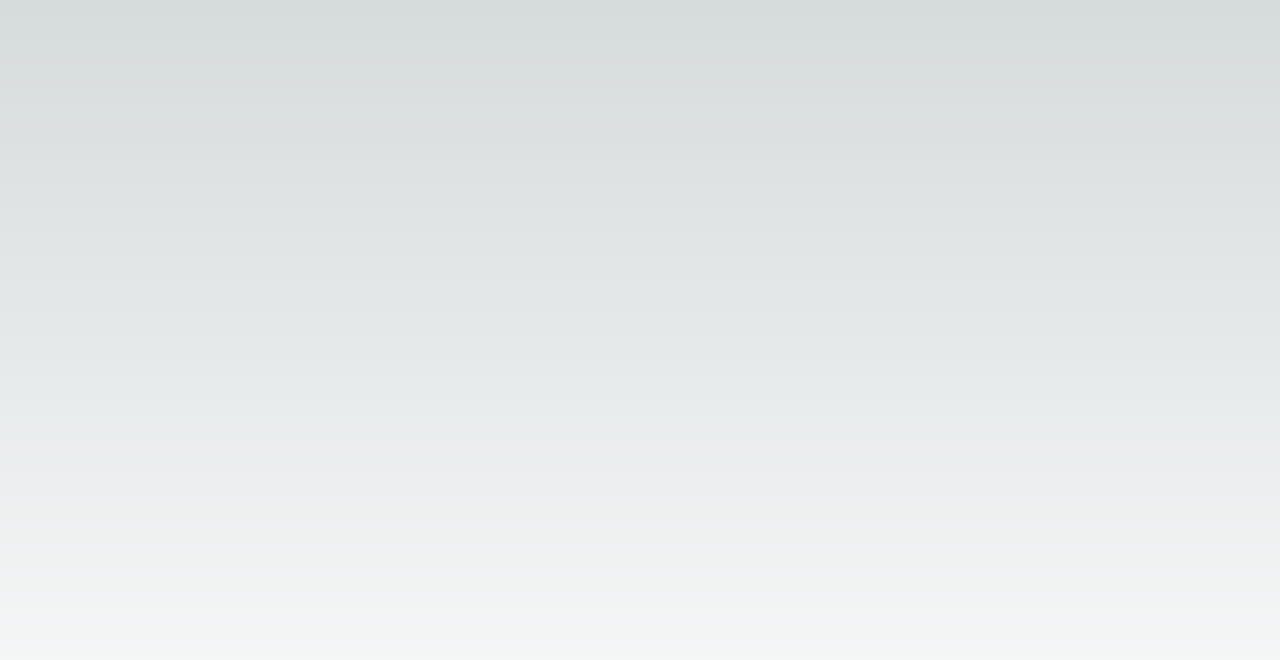
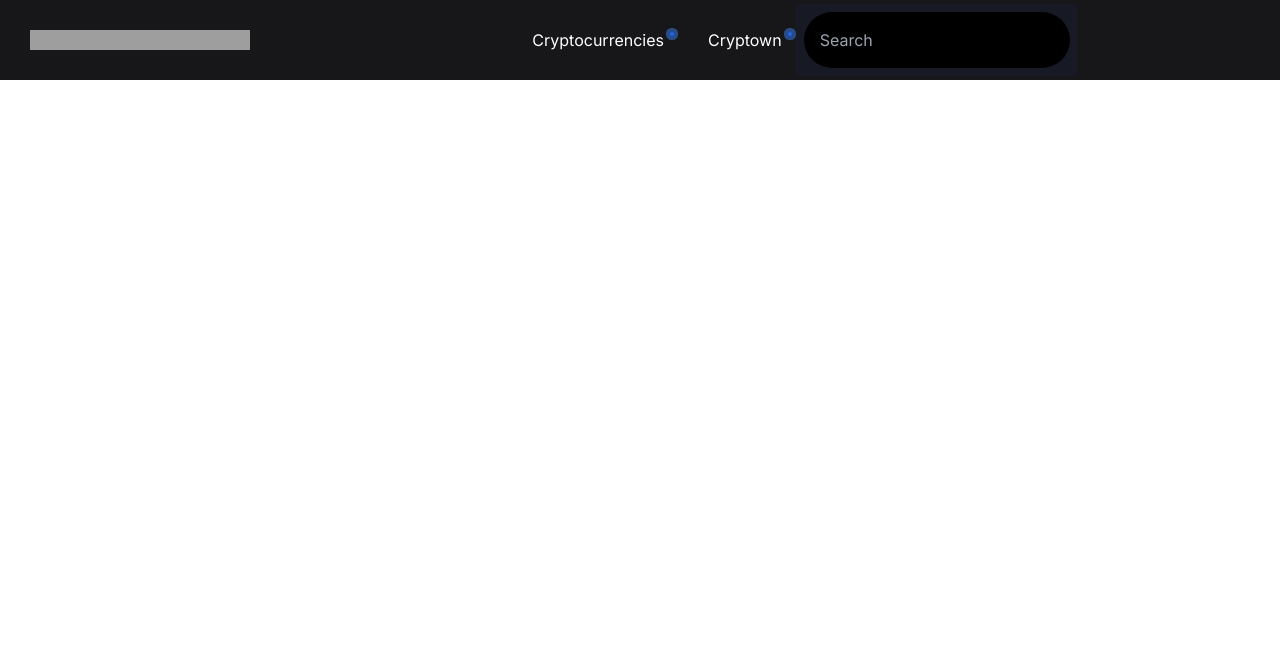
Before and after one commit to LUZAmaxxp/fevertokens-tech-test, a Next.js app in the folder coincatalog/: page / in a window 1280 px wide. Shown: the top 660 px of the page. Built offline with nearby package versions, Linux system fonts and the light colour scheme; grey boxes are pictures that could not be loaded.

Commit message:
feat : added a navbar

```diff
--- /dev/null
+++ b/coincatalog/app/assets/svg/search.js
@@ -0,0 +1,4 @@
+const Search = () => {
+  return <svg xmlns="https://www.w3s.org/2000/svg"></svg>;
+};
+export default Search;
--- a/coincatalog/app/components/Header/Header.js
+++ b/coincatalog/app/components/Header/Header.js
@@ -1,8 +1,53 @@
-import React from "react";
+"use client ";
 import Image from "next/image";
+import Search from "../../assets/svg/search";
 
-function Header() {
-  return <div></div>;
-}
+const styles = {
+  navLink: `text-white flex mx-[10px]`,
+  badge: `rounded-full bg-blue-600 h-1 w-1 absolute bottom-5 right-0 top-1 ring-4`,
+  navItem: `relative mr-1 cursor-pointer hover:opacity-60`,
+  nav: `flex justify-center items-center gap-[20px]`,
+  header: `bg-[#17171A] text-white h-20 flex gap-[100px] w-full p-[30px]`,
+  headerWrapper: `flex justify-center h-full max-w-screen-xl mx-auto px-4`,
+  inputContainer: `flex items-center justify-center p-2 rounded bg-[#171924]`,
+  input: `bg-transparent outline-none text-white w-70 ml-3`,
+  cursorPointer: `mr-5 cursor-pointer`,
+};
+
+const Header = () => {
+  return (
+    <div className={styles.header}>
+      <Image
+        alt=""
+        src="https://s2.coinmarketcap.com/static/cloud/img/coinmarketcap_white_1.svg"
+        width={220}
+        height={220}
+      />
+
+      <div className={styles.headerWrapper}>
+        <nav className={styles.nav}>
+          <div className={styles.navItem}>
+            <div className={styles.navLink}>Cryptocurrencies</div>
+            <div className={styles.badge} />
+          </div>
+
+          <div className={styles.navItem}>
+            <div className={styles.navLink}>Cryptown</div>
+            <div className={styles.badge} />
+          </div>
+        </nav>
+
+        <div className="flex items-center">
+          <div className={styles.inputContainer}>
+            <input
+              className="p-4 flex-auto bg-black rounded-full"
+              placeholder="Search"
+            />
+          </div>
+        </div>
+      </div>
+    </div>
+  );
+};
 
 export default Header;
--- a/coincatalog/app/globals.css
+++ b/coincatalog/app/globals.css
@@ -1,12 +1,6 @@
 @tailwind base;
 @tailwind components;
 @tailwind utilities;
-
-:root {
-  --foreground-rgb: 0, 0, 0;
-  --background-start-rgb: 214, 219, 220;
-  --background-end-rgb: 255, 255, 255;
-}
 
 @media (prefers-color-scheme: dark) {
   :root {
@@ -15,19 +9,3 @@
     --background-end-rgb: 0, 0, 0;
   }
 }
-
-body {
-  color: rgb(var(--foreground-rgb));
-  background: linear-gradient(
-      to bottom,
-      transparent,
-      rgb(var(--background-end-rgb))
-    )
-    rgb(var(--background-start-rgb));
-}
-
-@layer utilities {
-  .text-balance {
-    text-wrap: balance;
-  }
-}
--- a/coincatalog/app/page.tsx
+++ b/coincatalog/app/page.tsx
@@ -3,7 +3,10 @@ import Header from "./components/Header/Header";
 export default function Home() {
   return (
     <div className="min-h-screen">
-      <Header />
+      <div className="bg-black">
+        <Header />
+      </div>
+
       <div className="mt-10"></div>
       <div className="mt-20 "></div>
     </div>
--- /dev/null
+++ b/coincatalog/next.config.js
@@ -0,0 +1,10 @@
+/** @type {import('next').NextConfig} */
+module.exports = {
+  images: {
+    domains: [
+      "s2.coinmarketcap.com",
+      "s3.coinmarketcap.com",
+      "encrypted-tbn0.gstatic.com",
+    ],
+  },
+};
--- a/coincatalog/next.config.mjs
+++ /dev/null
@@ -1,4 +0,0 @@
-/** @type {import('next').NextConfig} */
-const nextConfig = {};
-
-export default nextConfig;
```
Also changed, not shown: coincatalog/package.json (+10 -4 lines), coincatalog/app/assets/Screen Shot 2024-06-25 at 12.09.10.png (added), 1 other file (tests, documents, lock files or other folders).
